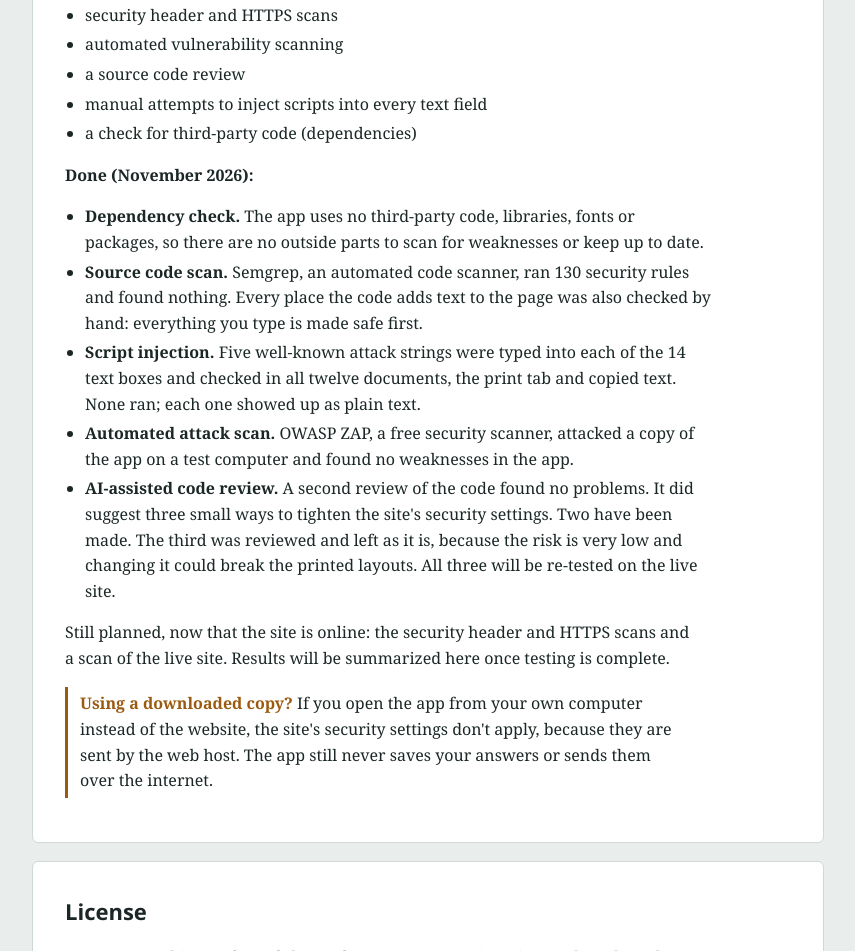
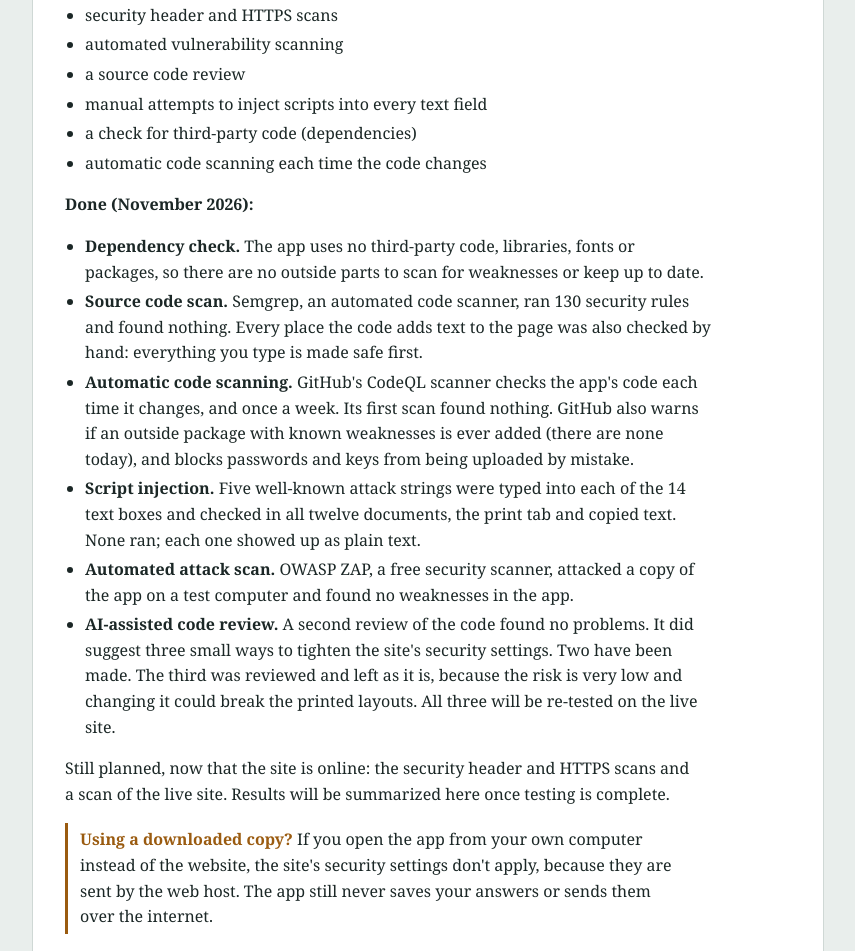
Before and after one commit to SBecraft/nonprofit-policy-builder, a plain HTML site: page app/how.html in a window 1280 px wide. Shown: the part 7506-8457 px from the top of the page, without its empty margins (212-1067 px from the left). Drawn offline with Linux system fonts and the light colour scheme.

Commit message:
Record GitHub code scanning and Dependabot alerts
CodeQL default setup, Dependabot alerts and malware alerts are now on
in the repository. The first CodeQL analysis found 0 alerts. Update the
help page's Testing section, the README's Testing paragraph, SECURITY.md
and CLAUDE.md to say so.

Co-Authored-By: Claude Opus 5.5 <noreply@anthropic.com>

```diff
--- a/app/how.html
+++ b/app/how.html
@@ -252,11 +252,13 @@ th{font-family:var(--f-mono);font-size:11px;letter-spacing:.06em;text-transform:
       <li>a source code review</li>
       <li>manual attempts to inject scripts into every text field</li>
       <li>a check for third-party code (dependencies)</li>
+      <li>automatic code scanning each time the code changes</li>
     </ul>
     <p><strong>Done (November 2026):</strong></p>
     <ul>
       <li><strong>Dependency check.</strong> The app uses no third-party code, libraries, fonts or packages, so there are no outside parts to scan for weaknesses or keep up to date.</li>
       <li><strong>Source code scan.</strong> Semgrep, an automated code scanner, ran 130 security rules and found nothing. Every place the code adds text to the page was also checked by hand: everything you type is made safe first.</li>
+      <li><strong>Automatic code scanning.</strong> GitHub's CodeQL scanner checks the app's code each time it changes, and once a week. Its first scan found nothing. GitHub also warns if an outside package with known weaknesses is ever added (there are none today), and blocks passwords and keys from being uploaded by mistake.</li>
       <li><strong>Script injection.</strong> Five well-known attack strings were typed into each of the 14 text boxes and checked in all twelve documents, the print tab and copied text. None ran; each one showed up as plain text.</li>
       <li><strong>Automated attack scan.</strong> OWASP ZAP, a free security scanner, attacked a copy of the app on a test computer and found no weaknesses in the app.</li>
       <li><strong>AI-assisted code review.</strong> A second review of the code found no problems. It did suggest three small ways to tighten the site's security settings. Two have been made. The third was reviewed and left as it is, because the risk is very low and changing it could break the printed layouts. All three will be re-tested on the live site.</li>
```
Also changed, not shown: 3 other files.
